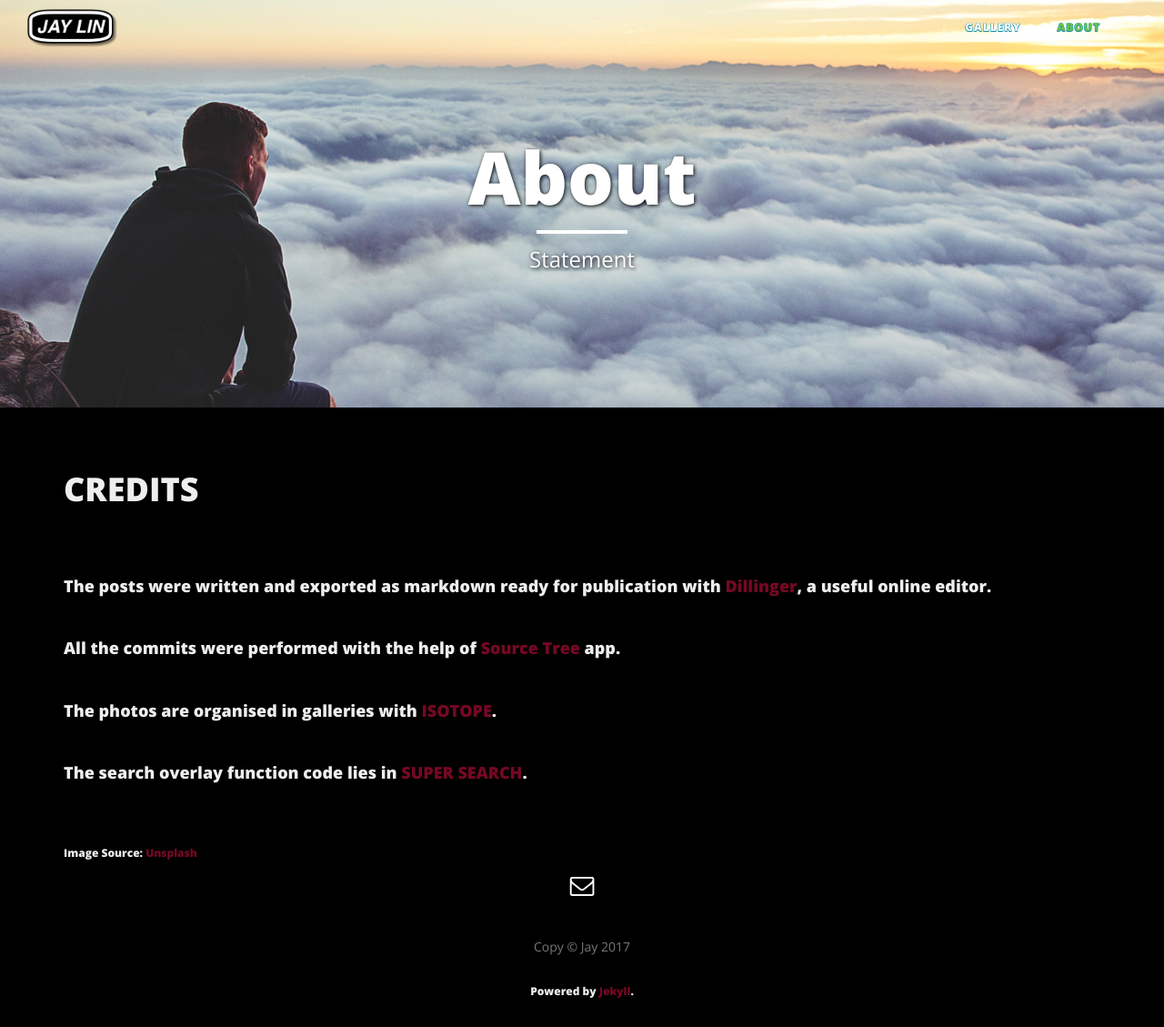
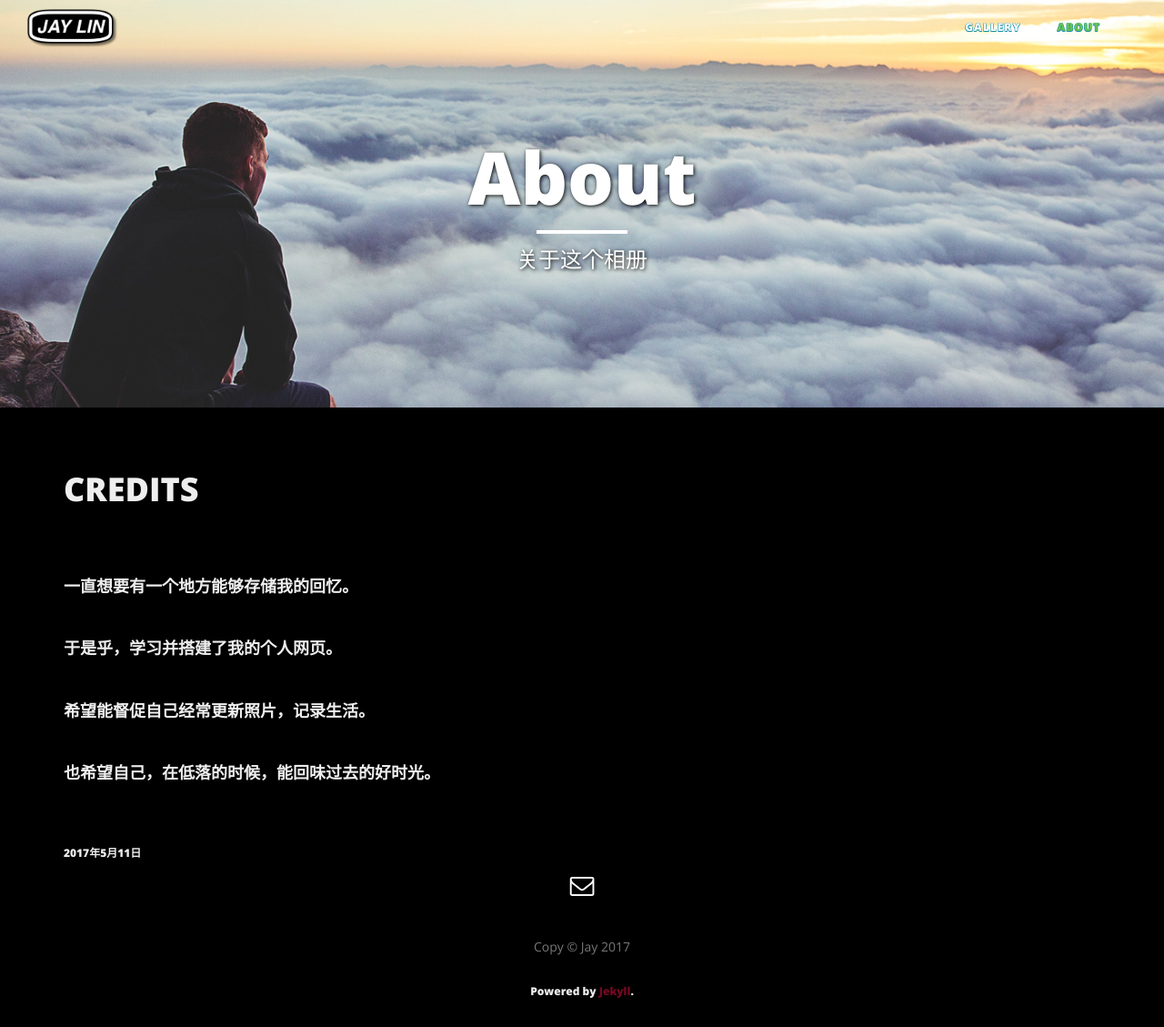
Before and after one commit to jaynancy/JayPhoto, a Jekyll site: the page built from about/index.html, in a window 1280 px wide. Shown: the whole page at 91% size. Built offline with Jekyll 4.4.1, drawn with Linux system fonts in a browser that asks for light colours; nearby versions of some CDN libraries.

Commit message:
Update index.html

```diff
--- a/about/index.html
+++ b/about/index.html
@@ -1,7 +1,7 @@
 ---
 layout: page
 title: "About"
-description: "Statement"
+description: "关于这个相册"
 active: about
 header-img: "img/about-bg.jpg"
 ---
@@ -9,14 +9,14 @@ header-img: "img/about-bg.jpg"
 <h1>CREDITS</h1>
 <br>
 <br>
-<h4>The posts were written and exported as markdown ready for publication with <a href="http://dillinger.io/">Dillinger</a>, a useful online editor.</h4>
+<h4>一直想要有一个地方能够存储我的回忆。</h4>
 <br>
-<h4>All the commits were performed with the help of <a href="https://www.sourcetreeapp.com/">Source Tree</a> app.</h4>
+<h4>于是乎，学习并搭建了我的个人网页。</h4>
 <br>
-<h4>The photos are organised in galleries with <a href="https://github.com/metafizzy/isotope">ISOTOPE</a>.</h4>
+<h4>希望能督促自己经常更新照片，记录生活。</h4>
 <br>
-<h4>The search overlay function code lies in <a href="https://github.com/chinchang/super-search">SUPER SEARCH</a>.</h4>
+<h4>也希望自己，在低落的时候，能回味过去的好时光。</h4>
 
 
 <br>
-<h6><p>Image Source: <a href="https://unsplash.com/photos/Dwheufds6kQ/">Unsplash</a></p></h6>
+<h6><p>2017年5月11日</p></h6>
```
